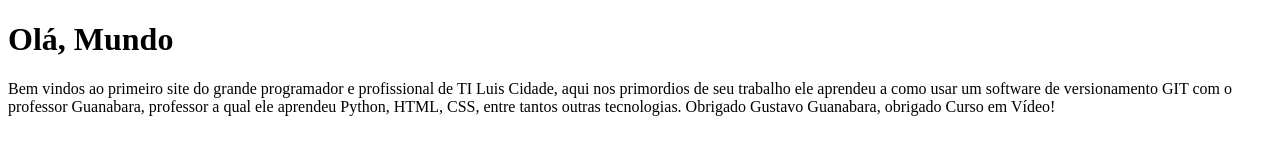
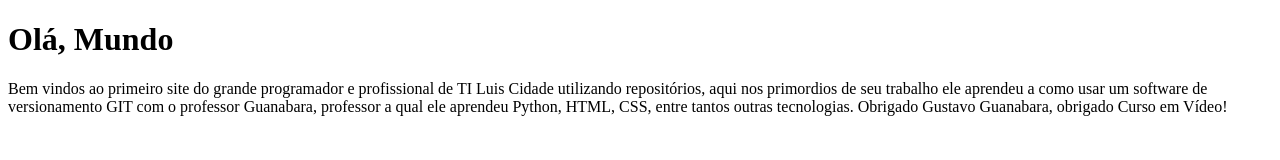
Before and after one commit to luiscidade/Ola-Mundo, a plain HTML site: page index.html in a window 1280 px wide. Drawn offline with Linux system fonts and the light colour scheme.

Commit message:
Update index.html

```diff
--- a/index.html
+++ b/index.html
@@ -9,7 +9,7 @@
 <body>
     <h1>Olá, Mundo</h1>
     <p>Bem vindos ao primeiro site do grande programador
-        e profissional de TI Luis Cidade, aqui nos primordios
+        e profissional de TI Luis Cidade utilizando repositórios, aqui nos primordios
         de seu trabalho ele aprendeu a como usar um software de
         versionamento GIT com o professor Guanabara, professor a qual
         ele aprendeu Python, HTML, CSS, entre tantos outras tecnologias.
```
